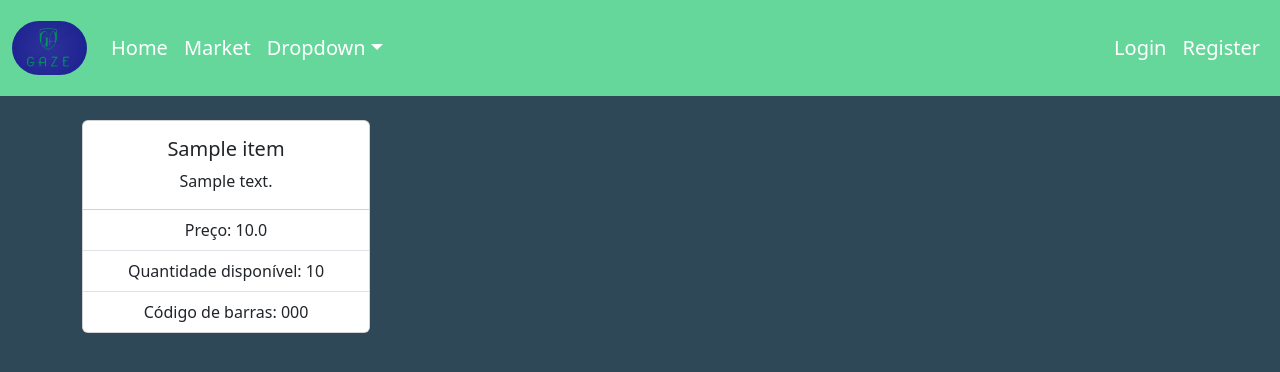
After one commit to GaZ33/My_market_flask, a Flask app: page /market in a window 1280 px wide. The commit adds this page. Shown: the top 372 px of the page. Run offline with Flask 3, Linux system fonts and the light colour scheme; tables that the repository leaves empty hold one stand-in row (values such as "Sample post").

Commit message:
Adcionando uma logo e fazendo a logica de display dos itens do market

```diff
--- a/market/routes.py
+++ b/market/routes.py
@@ -1,7 +1,14 @@
 from market import app
 from flask import render_template
+from market.models import Item
 
 @app.route('/')
 @app.route("/home")
 def home_page():
     return render_template("home.html")
+
+@app.route('/market')
+def market_page():
+    items = Item.query.filter(Item.Quantity >= 1).all()
+    print(items)
+    return render_template("market.html", items=items)
--- a/market/static/style.css
+++ b/market/static/style.css
@@ -15,3 +15,8 @@ body{
 .row{
     margin-left: 12px
 } */
+
+.img-fluid{
+    width: 75px;
+    border-radius: 75px;
+}
--- a/market/templates/base.html
+++ b/market/templates/base.html
@@ -16,7 +16,7 @@
   <body>
     <nav class="navbar navbar-expand-md navbar-dark pt-3 pb-3" aria-label="Fourth navbar example" id="nav-bar">
       <div class="container-fluid">
-        <a class="navbar-brand fs-4" href="#">Logo</a>
+        <a class="navbar-brand fs-4" href="{{ url_for('home_page')}}"><img src="../static/img/logo.PNG" class="img-fluid" alt="Logo"></a>
         <button class="navbar-toggler" type="button" data-bs-toggle="collapse" data-bs-target="#navbarsExample04" aria-controls="navbarsExample04" aria-expanded="false" aria-label="Toggle navigation">
           <span class="navbar-toggler-icon"></span>
         </button>
@@ -27,7 +27,7 @@
               <a class="nav-link active fs-5" aria-current="page" href="#">Home</a>
             </li>
             <li class="nav-item">
-              <a class="nav-link active fs-5" href="#">Market</a>
+              <a class="nav-link active fs-5" href="{{ url_for('market_page')}}">Market</a>
             </li>
 
             <li class="nav-item dropdown">
--- /dev/null
+++ b/market/templates/market.html
@@ -0,0 +1,52 @@
+{% extends 'base.html' %}
+
+{% block title %}
+Market Page
+{% endblock%}
+<!--
+
+            <div class="card" style="width: 18rem;">
+                <div class="card-body">
+                    <h5 class="card-title">Card title</h5>
+                    <p class="card-text">Some quick example text to build on the card title and make up the bulk of the card's content.</p>
+                </div>
+                <ul class="list-group list-group-flush">
+                    <li class="list-group-item">An item</li>
+                    <li class="list-group-item">A second item</li>
+                    <li class="list-group-item">A third item</li>
+                </ul>
+            </div>
+
+
+
+
+
+
+
+ -->
+
+
+
+
+{% block content%}
+<div class="container text-center">
+    <div class="row row-cols-auto">
+        {% for item in items%}
+      <div class="col-4 mt-4">
+        <div class="card" style="width: 18rem;">
+            <div class="card-body">
+                <h5 class="card-title">{{item.Name}}</h5>
+                <p class="card-text">{{item.Description}}</p>
+            </div>
+            <ul class="list-group list-group-flush">
+                <li class="list-group-item">Preço: {{item.Price}}</li>
+                <li class="list-group-item">Quantidade disponível: {{item.Quantity}}</li>
+                <li class="list-group-item">Código de barras: {{item.Barcode}}</li>
+            </ul>
+        </div>
+      </div>
+      {% endfor %}
+    </div>
+  </div>
+
+{% endblock %}
```
Also changed, not shown: market/static/img/logo.PNG (added).
